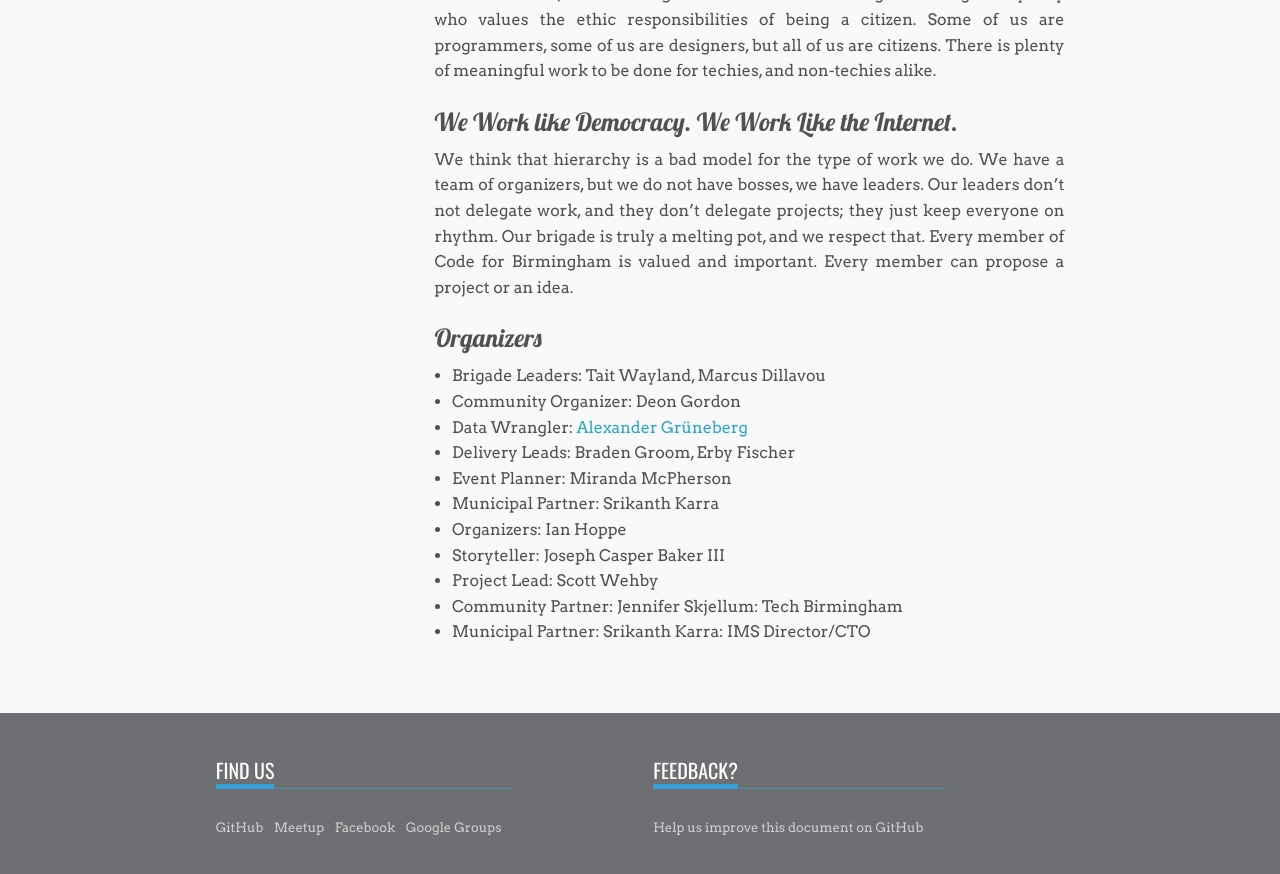
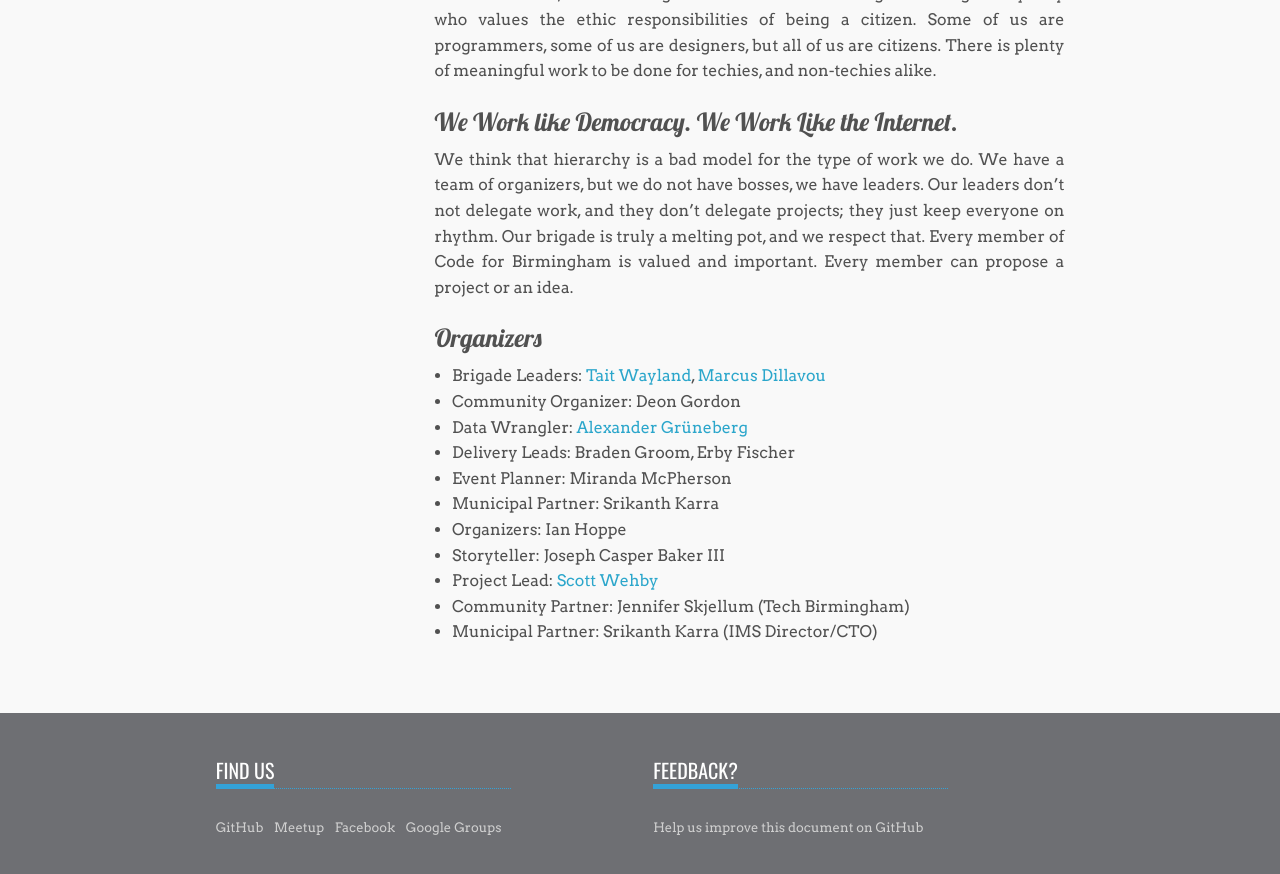
Before and after one commit to codeforbirmingham/codeforbirmingham.github.io, a Jekyll site: the page built from index.md, in a window 1280 px wide and 900 px high, scrolled down 1539 px. Shown: the top 874 px of the window. Built offline with Jekyll 4.4.1, drawn with Linux system fonts in a browser that asks for light colours; some of the changed lines change nothing that is shown.

Commit message:
Add email addresses for a few people.

```diff
--- a/index.md
+++ b/index.md
@@ -34,14 +34,14 @@
 Organizers
 ----------
 
-- Brigade Leaders: Tait Wayland, Marcus Dillavou
+- Brigade Leaders: <a href="mailto:tait.wayland@codeforbirmingham.org">Tait Wayland</a>, <a href="mailto:marcus.dillavou@codeforbirmingham.org">Marcus Dillavou</a>
 - Community Organizer: Deon Gordon
-- Data Wrangler: <a href="https://agrueneberg.info">Alexander Grüneberg</a>
+- Data Wrangler: <a href="mailto:alexander.grueneberg@codeforbirmingham.org">Alexander Grüneberg</a>
 - Delivery Leads: Braden Groom, Erby Fischer
 - Event Planner: Miranda McPherson
 - Municipal Partner: Srikanth Karra
 - Organizers: Ian Hoppe
 - Storyteller: Joseph Casper Baker III
-- Project Lead: Scott Wehby
-- Community Partner: Jennifer Skjellum: Tech Birmingham
-- Municipal Partner: Srikanth Karra: IMS Director/CTO
+- Project Lead: <a href="scott.wehby@codeforbirmingham.org">Scott Wehby</a>
+- Community Partner: Jennifer Skjellum (Tech Birmingham)
+- Municipal Partner: Srikanth Karra (IMS Director/CTO)
```
